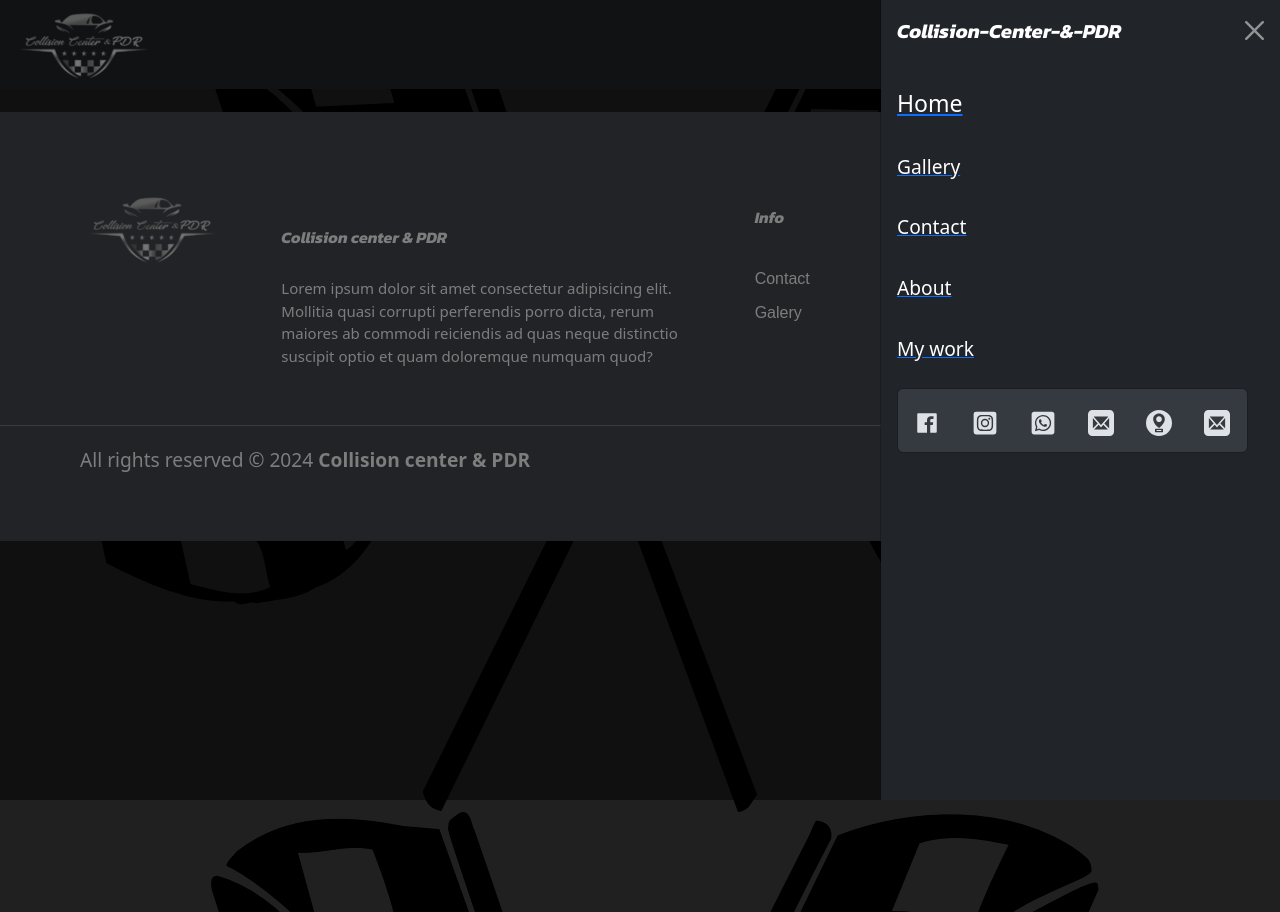
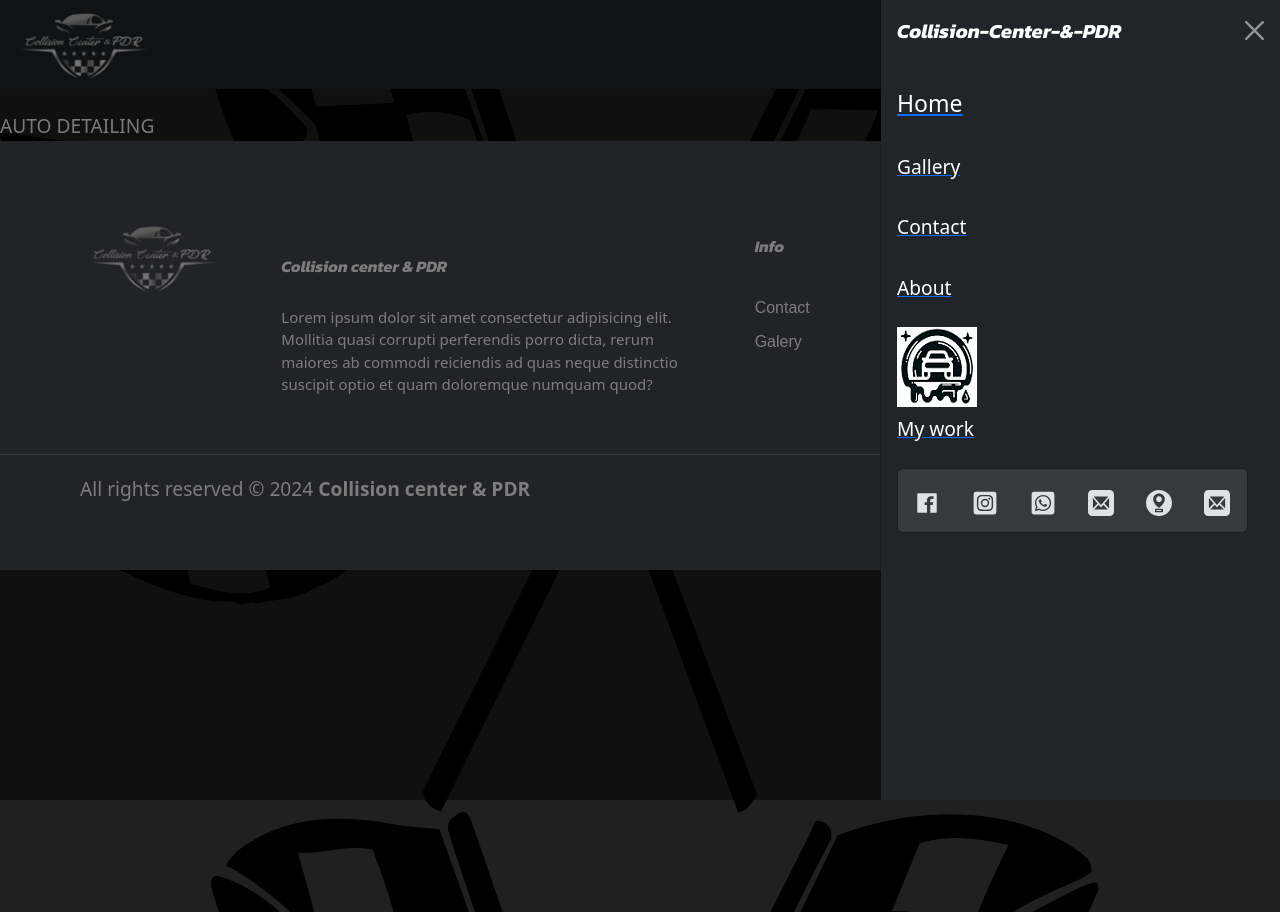
Before and after one commit to DoangCespedes/collision-center-pdr, a React (Vite) app: page /auto-detailing in a window 1280 px wide. Both pictures are taken after a click on the button "Toggle navigation". Built offline with nearby package versions, Linux system fonts and the light colour scheme.

Commit message:
modificando navbar y ruta en appRouter

```diff
--- a/src/core/infrastructure/components/navbar/Nav.jsx
+++ b/src/core/infrastructure/components/navbar/Nav.jsx
@@ -6,6 +6,7 @@ import {IoLogoFacebook} from 'react-icons/io'
 import {SiMaplibre} from 'react-icons/si'
 import {FaInstagramSquare} from 'react-icons/fa'
 import logo from "../../../../assets/logo2.png"
+import c from "../../../../assets/ceramic.jpg"
 
 
 export const Nav = () => {
@@ -45,6 +46,7 @@ export const Nav = () => {
                         <Link to='/about'>
                             <li className="nav-item">
                                     <p className="nav-link active" aria-current="page" >About</p>
+                                    <img src={c}/>
                             </li>
                         </Link>
                         <Link to='/work'>
--- a/src/router/AppRouter.jsx
+++ b/src/router/AppRouter.jsx
@@ -3,6 +3,12 @@ import { Route, Routes } from 'react-router-dom'
 import { Gallery } from '../views/gallery/Gallery'
 import { Contact } from '../views/contact/Contact'
 import { Home } from '../views/home/Home'
+import { AutoDetailing } from '../views/work/AutoDetailing/AutoDetailing'
+import { HailDentRepair } from '../views/work/HailDentRepair/HailDentRepair'
+import { PaintCorrections } from '../views/work/PaintCorrections/PaintCorrections'
+import { VehicleRestoration } from '../views/work/VehicleRestoration/VehicleRestoration'
+import { WindowTinting } from '../views/work/WindowTinting/WindowTinting'
+import { CeramicCoatings } from '../views/work/CeramicCoatings/CeramicCoatings'
 
 const AppRouter = () => {
   return (
@@ -10,6 +16,13 @@ const AppRouter = () => {
         <Route path="/" element={<Home/>} />
         <Route path="/gallery" element={<Gallery/>} />
         <Route path="/contact" element={<Contact/>} />
+        {/* <Route path="/about" element={<About/>} /> */}
+        <Route path="/auto-detailing" element={<AutoDetailing/>} />
+        <Route path="/ceramic-coatings" element={<CeramicCoatings/>} />
+        <Route path="/hail-dent-repair" element={<HailDentRepair/>} />
+        <Route path="/paint-corrections" element={<PaintCorrections/>} />
+        <Route path="/vehicle-restoration" element={<VehicleRestoration/>} />
+        <Route path="/window-tinting" element={<WindowTinting/>} />
     </Routes>
   )
 }
--- /dev/null
+++ b/src/views/work/AutoDetailing/AutoDetailing.jsx
@@ -0,0 +1,8 @@
+import React from 'react'
+
+export const AutoDetailing = () => {
+  return (
+    <div>AUTO
+    DETAILING</div>
+  )
+}
--- /dev/null
+++ b/src/views/work/CeramicCoatings/CeramicCoatings.jsx
@@ -0,0 +1,7 @@
+import React from 'react'
+
+export const CeramicCoatings = () => {
+  return (
+    <div>CeramicCoatings</div>
+  )
+}
--- /dev/null
+++ b/src/views/work/HailDentRepair/HailDentRepair.jsx
@@ -0,0 +1,7 @@
+import React from 'react'
+
+export const HailDentRepair = () => {
+  return (
+    <div>HAIL & DENT REPAIR</div>
+  )
+}
--- /dev/null
+++ b/src/views/work/PaintCorrections/PaintCorrections.jsx
@@ -0,0 +1,7 @@
+import React from 'react'
+
+export const PaintCorrections = () => {
+  return (
+    <div>PaintCorrections</div>
+  )
+}
--- /dev/null
+++ b/src/views/work/VehicleRestoration/VehicleRestoration.jsx
@@ -0,0 +1,7 @@
+import React from 'react'
+
+export const VehicleRestoration = () => {
+  return (
+    <div>VehicleRestoration</div>
+  )
+}
--- /dev/null
+++ b/src/views/work/WindowTinting/WindowTinting.jsx
@@ -0,0 +1,7 @@
+import React from 'react'
+
+export const WindowTinting = () => {
+  return (
+    <div>WindowTinting</div>
+  )
+}
```
Also changed, not shown: src/views/work/MyWork.jsx (deleted, +0 -7 lines), src/assets/ceramic.jpg (added).
